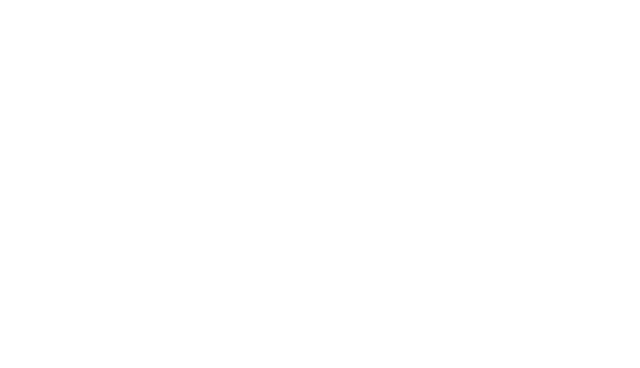
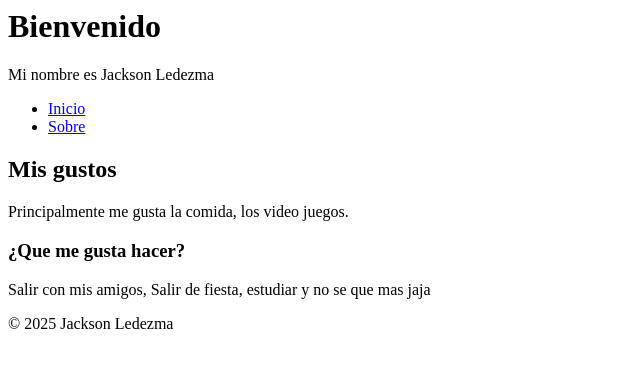
Before and after one commit to JacksonLedezma1/Entrenamiento_Riwi, a plain HTML site: page Entrenamiento completo/HTML_CSS/Semana_1/practica_2/Index.html in a window 1280 px wide. Shown: the whole page, without its empty margins (0-640 px from the left). Drawn offline with Linux system fonts and the light colour scheme.

Commit message:
Update Index.html

```diff
--- a/Entrenamiento completo/HTML_CSS/Semana_1/practica_2/Index.html
+++ b/Entrenamiento completo/HTML_CSS/Semana_1/practica_2/Index.html
@@ -6,6 +6,30 @@
     <title>Document</title>
 </head>
 <body>
+    <header>
+        <h1>Bienvenido</h1>
+        <p>Mi nombre es Jackson Ledezma</p>
+    </header>
 
+    <nav>
+        <ul>
+            <li><a href="#home">Inicio</a></li>
+            <li><a href="#about">Sobre</a></li>
+        </ul>
+    </nav>
+
+    <main>
+        <h2>Mis gustos</h2>
+        <p>Principalmente me gusta la comida, los video juegos.</p>
+    </main>
+
+    <section id="Gustos">
+        <h3>¿Que me gusta hacer?</h3>
+        <p>Salir con mis amigos, Salir de fiesta, estudiar y no se que mas jaja</p>
+    </section>
+
+    <footer>
+        <p>&copy; 2025 Jackson Ledezma</p>
+    </footer>
 </body>
 </html>
```
